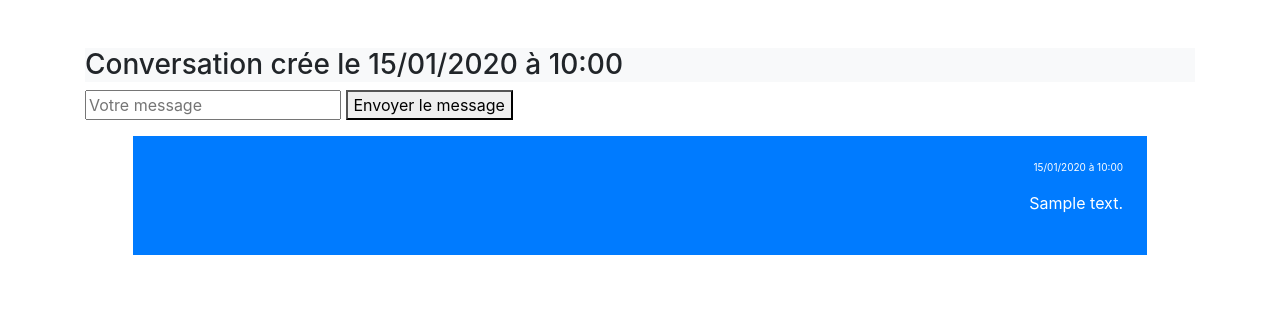
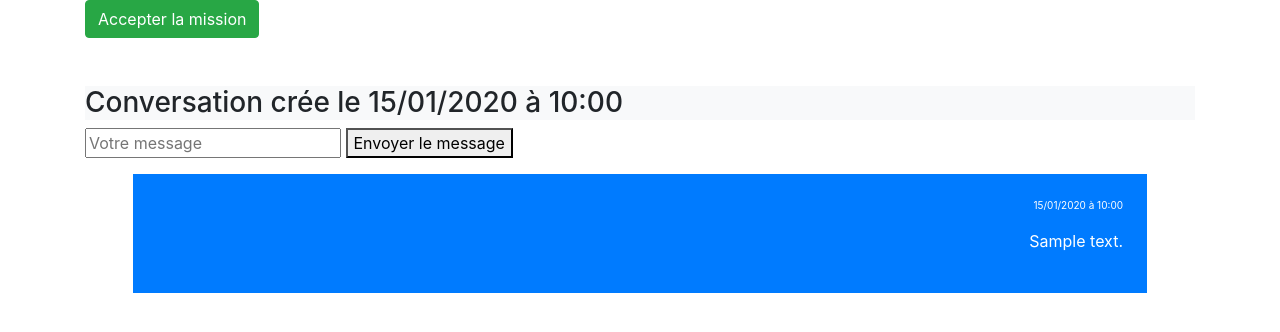
Before and after one commit to romainmaucot/MutualAid-coronavirus-Python, a Django app: page /conversation/1/ in a window 1280 px wide. Shown: the part 58-390 px from the top of the page. Run offline with Django 3.2, Linux system fonts and the light colour scheme; a user stored in the database is signed in; tables that the repository leaves empty hold one stand-in row (values such as "Sample post"); some libraries are stand-ins or nearby versions.

Commit message:
:tada: Accept Mission

```diff
--- a/src/ipssihelp/worker/forms.py
+++ b/src/ipssihelp/worker/forms.py
@@ -1,6 +1,6 @@
 from django import forms
 from django.contrib.auth.forms import UserCreationForm
-from .models import User, Message, Conversation
+from .models import User, Message, Conversation, Mission
 
 
 class SignupForm(UserCreationForm):
@@ -49,3 +49,9 @@ class ConversationForm(forms.Form):
 
     class Meta:
         model = Conversation
+
+
+class MissionForm(forms.Form):
+
+    class Meta:
+        model = Mission
--- a/src/ipssihelp/worker/templates/ad/conversation.html
+++ b/src/ipssihelp/worker/templates/ad/conversation.html
@@ -1,6 +1,11 @@
 {% extends "base.html" %}
 
 {% block content %}
+
+            <form method="post" class="form-group" id="mission_form">
+                {% csrf_token %}
+                <button type="submit" class="btn btn-success text-white">Accepter la mission</button>
+            </form>
     <h3 class="bg-light mt-5">Conversation crée le {{conversation.created | date:'d/m/Y à H:i'}}</h3>
 
     <form method="post" class="form-group" id="message_form">
--- a/src/ipssihelp/worker/templates/ad/detail.html
+++ b/src/ipssihelp/worker/templates/ad/detail.html
@@ -6,8 +6,6 @@
         {% if user.slug == ad.user.slug %}
             <p>Vous avez postée cette annonce {{ ad.created | date:'d/m/Y à H:i'}}</p>
             <p>{{ ad.description }}</p> <a class="btn btn-success text-white">Voir les missions</a>
-
-
 
 
             {% if conversations %}
--- a/src/ipssihelp/worker/views.py
+++ b/src/ipssihelp/worker/views.py
@@ -6,8 +6,8 @@ from django.shortcuts import redirect
 from django.template import loader
 from django.views.decorators.csrf import csrf_protect, requires_csrf_token
 from django.contrib.auth.decorators import login_required
-from .forms import SignupForm, SigninForm, UpdateForm, MessageForm, ConversationForm
-from .models import Ad, User, Conversation, Message
+from .forms import SignupForm, SigninForm, UpdateForm, MessageForm, ConversationForm, MissionForm
+from .models import Ad, User, Conversation, Message, Mission
 from django.db.models import Count
 from django.core.paginator import Paginator
 from django.shortcuts import render
@@ -208,6 +208,15 @@ def conversation(request, id):
     template = loader.get_template('ad/conversation.html')
     id = int(id)
     conversation = Conversation.objects.get(id=id)
+    form_mission = MissionForm()
+    if request.method == 'POST':
+        form_mission = MissionForm(request.POST)
+        ad = conversation.ad
+        customer = get_user(request)
+        mission = Mission.objects.create(ad=ad, customer=customer)
+        if form_mission.is_valid():
+            mission.save()
+            return redirect('worker:conversation', id=id)
     try:
         get_messages = Message.objects.filter(conversation_id=id).order_by('-created')
         form = MessageForm()
@@ -224,12 +233,14 @@ def conversation(request, id):
                     'conversation': conversation,
                     'messages': get_messages,
                     'form': form,
+                    'form_mission': form_mission
                 }
                 return HttpResponse(template.render(context, request))
         context = {
             'conversation': conversation,
             'messages': get_messages,
             'form': form,
+            'form_mission': form_mission
         }
     except ObjectDoesNotExist:
         context = {
```
